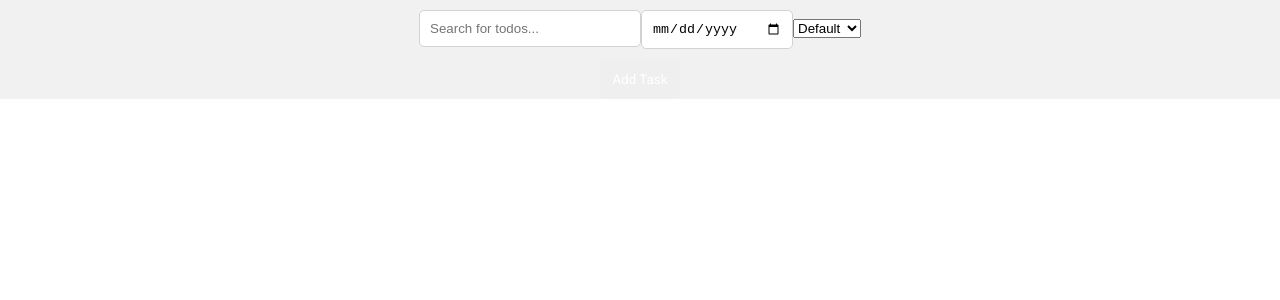
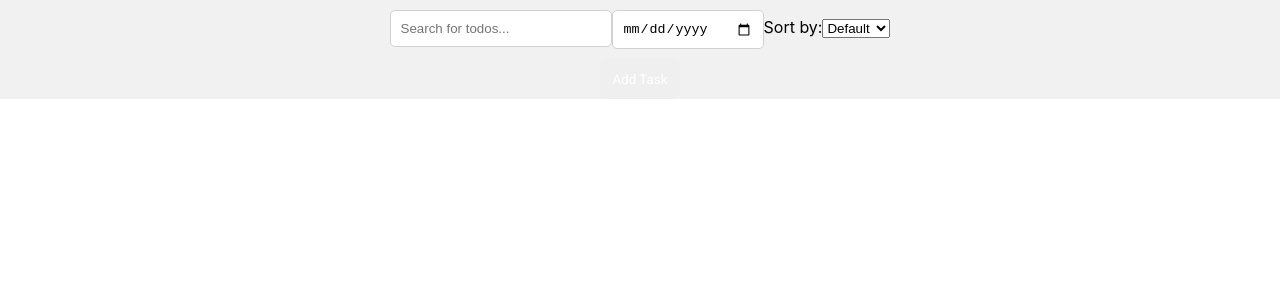
Before and after one commit to kdrshvolia/todo_list, a React (Create React App) app: page / in a window 1280 px wide. Shown: the top 300 px of the page. Built offline with nearby package versions, Linux system fonts and the light colour scheme.

Commit message:
Add label for Select

```diff
--- a/src/components/FiltersPanel/FiltersPanel.js
+++ b/src/components/FiltersPanel/FiltersPanel.js
@@ -9,7 +9,7 @@ const FiltersPanel = ({searchTodos, setFilterDate, sortOptions, sortType, setSor
     <div>
       <Input onChange={searchTodos} placeholder="Search for todos..." />
       <DateInput onChange={setFilterDate} />
-      <Select optionsList={sortOptions} selectedOption={sortType} onChange={setSortType} />
+      <Select optionsList={sortOptions} selectedOption={sortType} onChange={setSortType} labelText="Sort by:" />
     </div>
   );
 };
--- a/src/components/Select/Select.js
+++ b/src/components/Select/Select.js
@@ -1,14 +1,16 @@
 import React from 'react';
 import PropTypes from 'prop-types';
 
-const Select = ({ optionsList, selectedOption, onChange }) => {
+const Select = ({ optionsList, selectedOption, onChange, labelText }) => {
   const handleChange = ({ target }) => onChange(target.value);
   return (
-    <select value={selectedOption} name="sort" onChange={handleChange}>
-      {optionsList.map((option) => (
-        <option value={option.type}>{option.value}</option>
-      ))}
-    </select>
+    <label>{labelText}
+      <select value={selectedOption} name="sort" onChange={handleChange}>
+        {optionsList.map((option) => (
+          <option value={option.type}>{option.value}</option>
+        ))}
+      </select>
+    </label>
   );
 };
 
```
